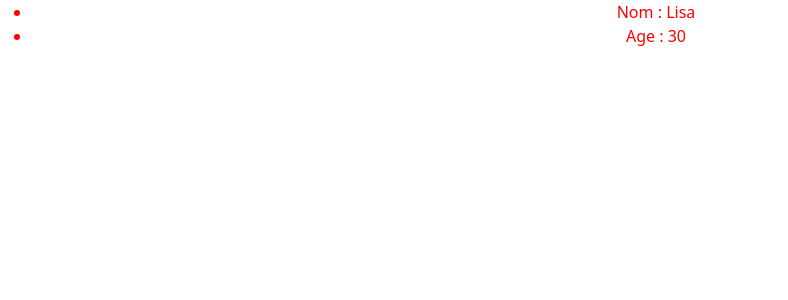
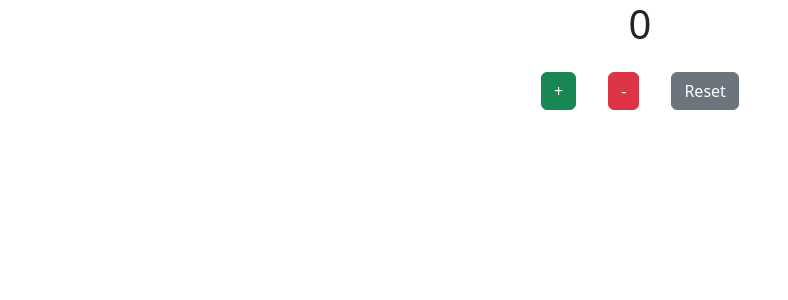
Before and after one commit to aymerick772/React_Learn, a React (Create React App) app: page / in a window 1280 px wide. Shown: the top 300 px of the page, without its empty margins (0-788 px from the left). Built offline with nearby package versions, Linux system fonts and the light colour scheme; the HTML template or start-up script is replaced by a standard one.

Commit message:
useReducer avec une chaine caractère

```diff
--- a/src/App.js
+++ b/src/App.js
@@ -5,7 +5,7 @@ import ClassCount from './components2/ClassCount';
 import FuncCount from './components2/FuncCount';
 import Container from './components3/Container';
 import Profile from './components4/Profile';
-
+import Count from './components5/Count';
 import {UserContext, ColorContext} from './components4/MyContext';
 
 class App extends Component {
@@ -28,12 +28,12 @@ state = {
      {/* <Container /> component 3 */}
       {/*component 4 */}
 
-     <UserContext.Provider value={this.state.user}>
+     {/* <UserContext.Provider value={this.state.user}>
         <ColorContext.Provider value='red'>
           <Profile />
        </ColorContext.Provider>
-      </UserContext.Provider>
-
+      </UserContext.Provider> Component 4 */}
+        <Count/>
       </div>
     );
   }
--- /dev/null
+++ b/src/components5/Count.js
@@ -0,0 +1,30 @@
+import React, {useReducer} from "react";
+
+//Utilisation de useReducer
+const initiaState = 0;
+const reducer = (state, action) =>{
+    switch(action){
+        case "increment":
+        return state + 1;
+        case "decrement":
+            return state - 1
+        case "reinit":
+            return initiaState
+        default:
+            return state
+    }
+}
+function Count(){
+
+
+    const [count, dispatch] = useReducer(reducer, initiaState)
+    return (
+        <div className="">
+                <h1>{count}</h1>
+                <button className="btn btn-success m-3" onClick={()=> dispatch('increment')}>+</button>
+                <button className="btn btn-danger m-3" onClick={()=> dispatch('decrement')}>-</button>
+                <button className="btn btn-secondary m-3" onClick={()=> dispatch('reinit')}>Reset</button>
+        </div>
+    )
+}
+export default Count;
```
